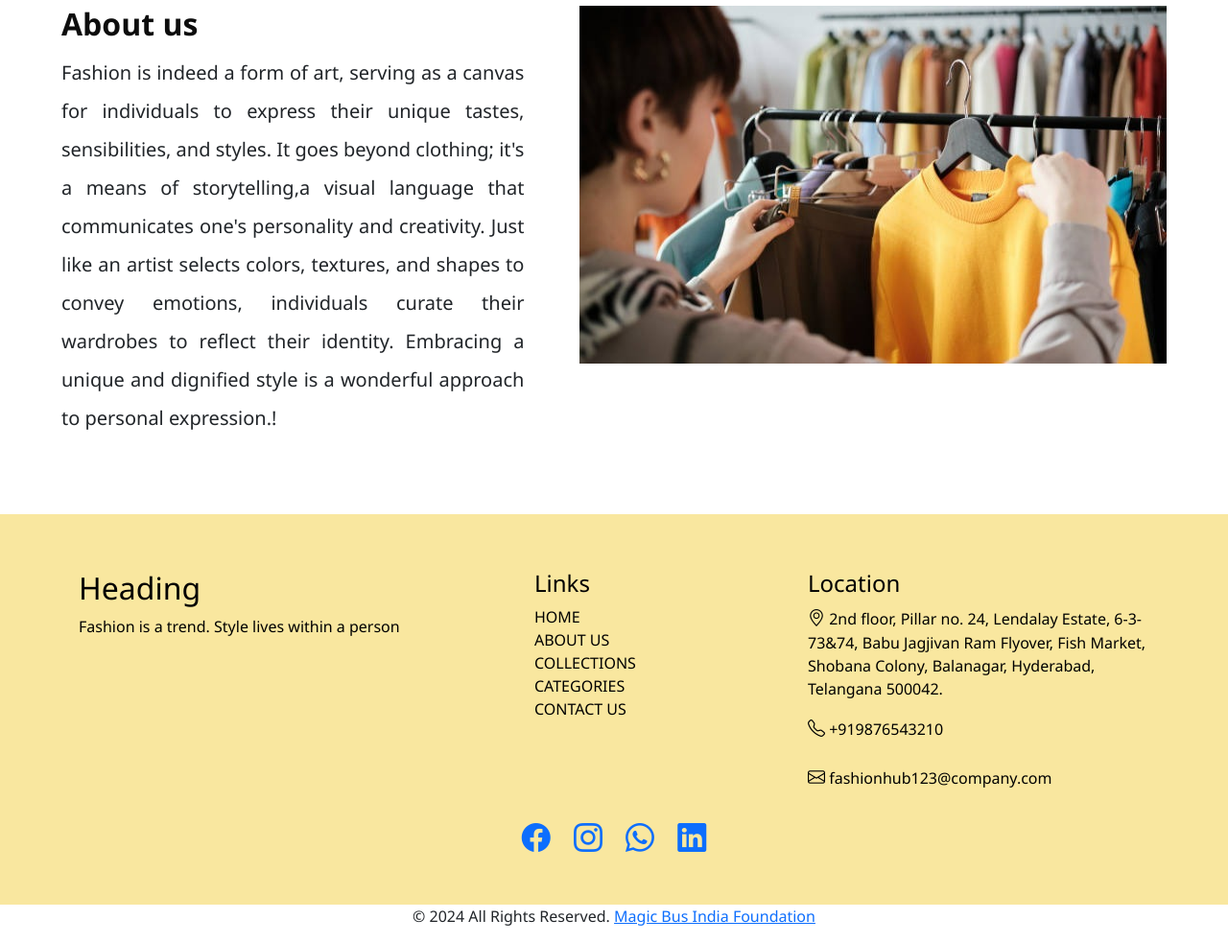
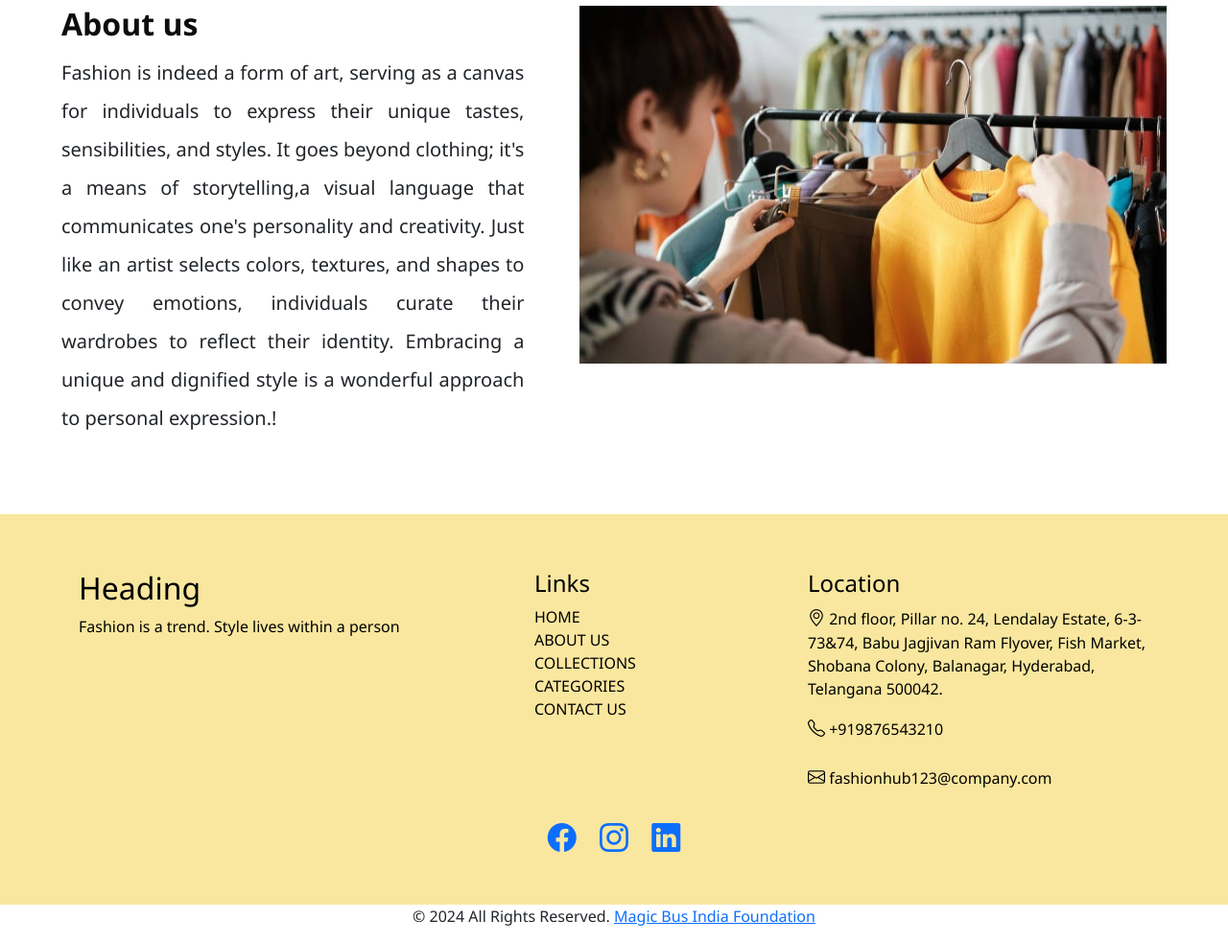
Before and after one commit to Ramyadande/Fashion-Hub, a plain HTML site: page aboutus.html in a window 1280 px wide. Shown: the part 226-1209 px from the top of the page at 96% size. Drawn offline with nearby package versions, Linux system fonts and the light colour scheme; a web font is replaced by a local one.

Commit message:
Update aboutus.html

```diff
--- a/aboutus.html
+++ b/aboutus.html
@@ -105,10 +105,9 @@
     </div>
     <center>
       <div class="media">
-        <a href="#"><i class="bi bi-facebook " style="font-size: 30px; margin: 10px;"></i></a>
-        <a href="#"><i class="bi bi-instagram" style="font-size: 30px; margin: 10px;"></i></a>
-        <a href="#"><i class="bi bi-whatsapp" style="font-size: 30px; margin: 10px;"></i></a>
-        <a href="#"><i class="bi bi-linkedin" style="font-size: 30px; margin: 10px;"></i></a>
+        <a href="https://www.facebook.com/"><i class="bi bi-facebook " style="font-size: 30px; margin: 10px;"></i></a>
+        <a href="https://www.instagram.com/"><i class="bi bi-instagram" style="font-size: 30px; margin: 10px;"></i></a>
+        <a href="https://www.linkedin.com/"><i class="bi bi-linkedin" style="font-size: 30px; margin: 10px;"></i></a>
       </div>
     </center>
     </div>
```
